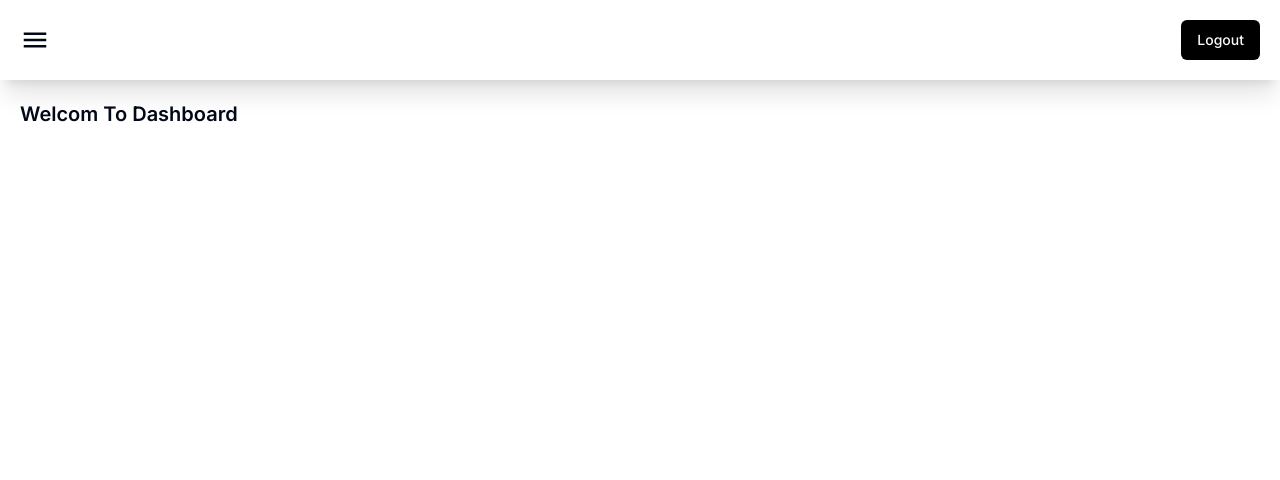
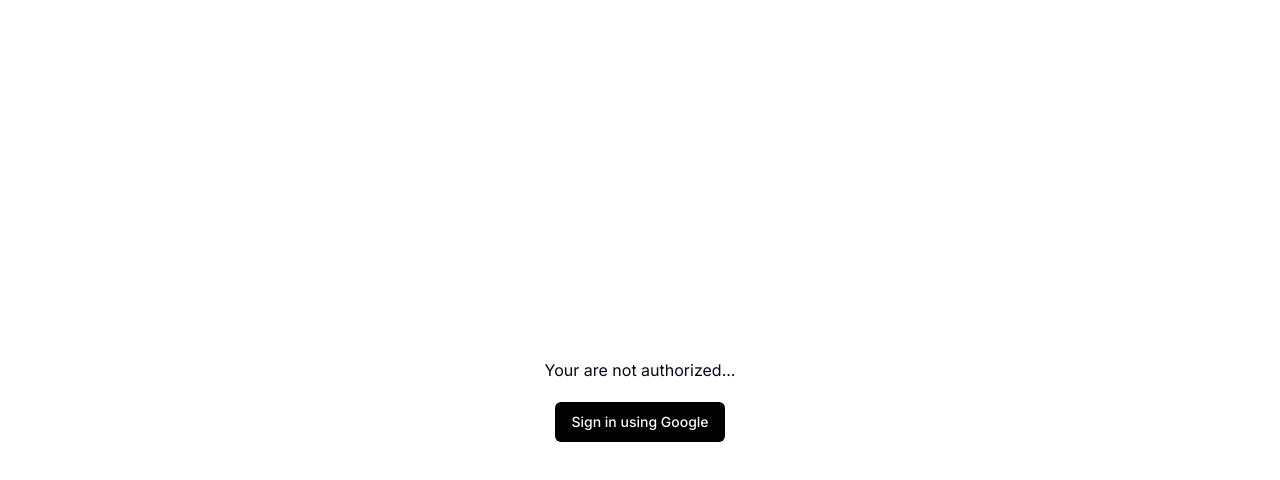
Before and after one commit to afaqalii/byte-basha-dashboard, a Next.js app: page / in a window 1280 px wide. Shown: the top 480 px of the page. Built offline with nearby package versions, Linux system fonts and the light colour scheme; no server answers.

Commit message:
Added nextjs auth to dashboard

```diff
--- a/package.json
+++ b/package.json
@@ -14,6 +14,7 @@
     "clsx": "^2.1.1",
     "lucide-react": "^0.414.0",
     "next": "14.2.4",
+    "next-auth": "^4.24.7",
     "react": "^18",
     "react-dom": "^18",
     "react-icons": "^5.2.1",
--- /dev/null
+++ b/src/app/Wrappers/ProtectedRoute.tsx
@@ -0,0 +1,37 @@
+"use client";
+import React from "react";
+import { useSession, signIn } from "next-auth/react";
+import { Button } from "@/components/ui/button";
+
+const ProtectedRoute = ({ children }: { children: React.ReactNode }) => {
+    const { data: session, status } = useSession();
+
+    if (status === "unauthenticated") {
+        // Show a loader while checking authentication status
+        return (
+            <div className="flex flex-col gap-5 items-center justify-center min-h-screen">
+                <h1>Your are not authorized...</h1>
+                <Button
+                    onClick={() => signIn("google")}
+                >
+                    Sign in using Google
+                </Button>
+            </div>
+        );
+    }
+    if (status === "loading") {
+        // Show a loader while checking authentication status
+        return (
+            <div className="flex items-center justify-center min-h-screen">
+                <div className="loader">Loading...</div>
+            </div>
+        );
+    }
+
+    if (status === "authenticated") {
+        return <>{children}</>;
+    }
+    return null;
+};
+
+export default ProtectedRoute;
--- /dev/null
+++ b/src/app/Wrappers/SessionWrapper.tsx
@@ -0,0 +1,11 @@
+"use client"
+import React from "react"
+import { SessionProvider } from "next-auth/react"
+
+const SessionWrapper = ({ children}: { children: React.ReactNode }) => {
+  return (
+    <SessionProvider>{children}</SessionProvider>
+  )
+}
+
+export default SessionWrapper
--- a/src/app/layout.tsx
+++ b/src/app/layout.tsx
@@ -4,6 +4,8 @@ import "./globals.css";
 import Sidebar from "@/components/Sidebar/Sidebar";
 import Navbar from "@/components/Navbar/Navbar";
 import { AppProvider } from "./context/AppContext";
+import SessionWrapper from "./Wrappers/SessionWrapper";
+import ProtectedRoute from "./Wrappers/ProtectedRoute";
 
 const inter = Inter({ subsets: ["latin"] });
 
@@ -19,8 +21,10 @@ export default function RootLayout({
 }>) {
   return (
     <html lang="en">
+      <SessionWrapper>
+        <AppProvider>
           <body className={inter.className}>
-        <AppProvider>
+            <ProtectedRoute>
               <section className="flex min-h-screen">
                 <Sidebar />
                 <main className="flex flex-col w-full">
@@ -28,8 +32,10 @@ export default function RootLayout({
                   {children}
                 </main>
               </section>
+            </ProtectedRoute>
+          </body>
         </AppProvider>
-      </body>
+      </SessionWrapper>
     </html>
   );
 }
--- a/src/components/Navbar/Navbar.tsx
+++ b/src/components/Navbar/Navbar.tsx
@@ -1,4 +1,5 @@
 'use client'
+import { signOut } from "next-auth/react";
 import { useAppContext } from "@/app/context/AppContext"
 import { MdMenu } from "react-icons/md";
 import { Button } from "../ui/button";
@@ -7,7 +8,7 @@ const Navbar = () => {
   return (
     <nav className="flex items-center justify-between shadow-xl bg-white h-[80px] px-5">
       <MdMenu className="text-3xl cursor-pointer" onClick={toggleSidebar} />
-      <Button>Logout</Button>
+      <Button onClick={() => signOut()}>Logout</Button>
     </nav>
   )
 }
--- a/src/components/ui/button.tsx
+++ b/src/components/ui/button.tsx
@@ -9,7 +9,7 @@ const buttonVariants = cva(
   {
     variants: {
       variant: {
-        default: "bg-black text-primary-foreground hover:bg-yellowLight/90",
+        default: "bg-black text-primary-foreground hover:bg-black/90",
         destructive:
           "bg-destructive text-destructive-foreground hover:bg-destructive/90",
         outline:
```
Also changed, not shown: src/app/api/auth/[...nextauth]/route.js (added, +18 -0 lines), 1 other file (tests, documents, lock files or other folders). Lines whose indentation alone changed are shown as unchanged.
